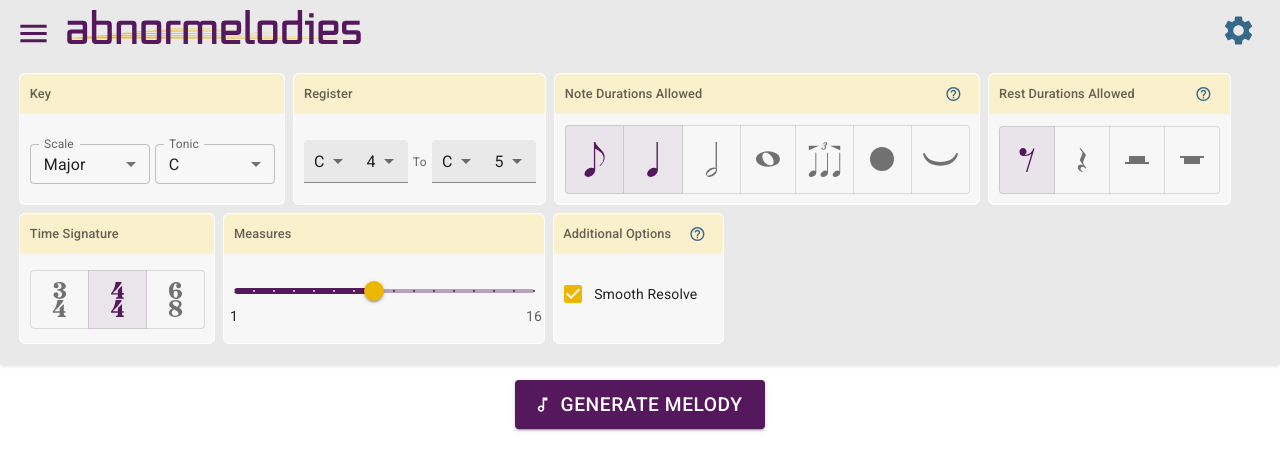
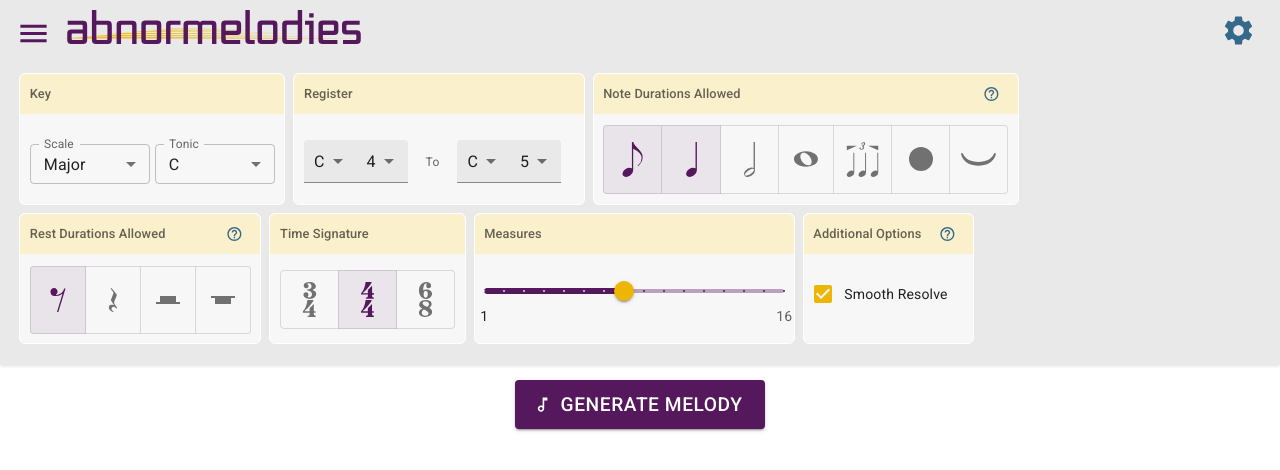
Before and after one commit to technikka/Abnormelodies_UI, a React (Create React App) app: page / in a window 1280 px wide. Shown: the top 470 px of the page. Built offline with nearby package versions, Linux system fonts and the light colour scheme.

Commit message:
add fixed width to register container and add max widths to all containers

```diff
--- a/src/App.js
+++ b/src/App.js
@@ -45,6 +45,8 @@ const App = () => {
       playControls: "(max-width: 540px)",
       small: "(max-width: 630px)",
     },
+
+    appMaxWidth: "2010px",
 
     itemContainerStyle: {
       backgroundColor: "#f7f7f7",
@@ -169,6 +171,11 @@ const App = () => {
         height: "100vh",
         display: "grid",
         gridTemplateRows: "auto 1fr 110px",
+        maxWidth: theme.appMaxWidth,
+        margin: "0 auto",
+        // justifyItems: "center",
+        // justifyContent: "center",
+
       }}>
       <ThemeProvider theme={theme}>
         <div style={{width: "100vw"}}>
@@ -177,6 +184,7 @@ const App = () => {
             style={{
               height: "10px",
               width: "100%",
+              maxWidth: theme.appMaxWidth,
               backgroundColor
             }}>
           </div>
--- a/src/components/Form.js
+++ b/src/components/Form.js
@@ -277,7 +277,7 @@ const Form = (props) => {
   }
 
   return (
-    <div>
+    <div style={{maxWidth: theme.appMaxWidth}}>
       <Accordion
         style={accordionStyle}
         expanded={expanded}
--- a/src/components/FormRegister.js
+++ b/src/components/FormRegister.js
@@ -95,7 +95,7 @@ const FormRegister = (props) => {
   }
 
   return (
-    <div style={theme.itemContainerStyle}>
+    <div style={{...theme.itemContainerStyle,...{width: "270px"}}}>
       <div style={theme.itemLabelContainerStyle}>
         <FormLabel style={theme.itemLabelStyle}>Register</FormLabel>
       </div>
@@ -135,7 +135,6 @@ const FormRegister = (props) => {
         </div>
 
         <div>
-
           <FormControl sx={{my:0.5}} size="small">
             <InputLabel id="note-end" style={{opacity: "0"}}>Note End</InputLabel>
             <Select
--- a/src/components/MelodyAudio.js
+++ b/src/components/MelodyAudio.js
@@ -184,6 +184,7 @@ const MelodyAudio = (props) => {
     position: "sticky",
     bottom: "0",
     width: "100vw",
+    maxWidth: theme.appMaxWidth,
     zIndex: "10",
     alignItems: "center",
     justifyItems: "center",
--- a/src/components/MelodyAudioTempo.js
+++ b/src/components/MelodyAudioTempo.js
@@ -73,7 +73,7 @@ const MelodyAudioTempo = (props) => {
             borderRadius: "4px",
             padding: "0.6em",
             backgroundColor: "#f7f7f7",
-            // fontWeight: "500"
+            fontWeight: "400"
           }}
             aria-label="tempo display"
           >
--- a/src/components/MelodyDisplay.js
+++ b/src/components/MelodyDisplay.js
@@ -1,7 +1,10 @@
 import { useEffect, useRef } from "react";
 import { OpenSheetMusicDisplay } from "opensheetmusicdisplay";
+import { useTheme } from '@mui/material/styles';
 
 const MelodyDisplay = (props) => {
+  const theme = useTheme();
+
   const melody = props.xml;
 
   const options = {
@@ -30,7 +33,15 @@ const MelodyDisplay = (props) => {
     osmd.current.load(melody).then(() => osmd.current.render());
   };
 
-  return <div style={{width: "100vw"}} id="osmdContainer"></div>;
+  return(
+    <div
+      style={{
+        width: "100vw",
+        maxWidth: theme.appMaxWidth,
+      }}
+      id="osmdContainer">
+    </div>
+  )
 };
 
 export default MelodyDisplay;
```
